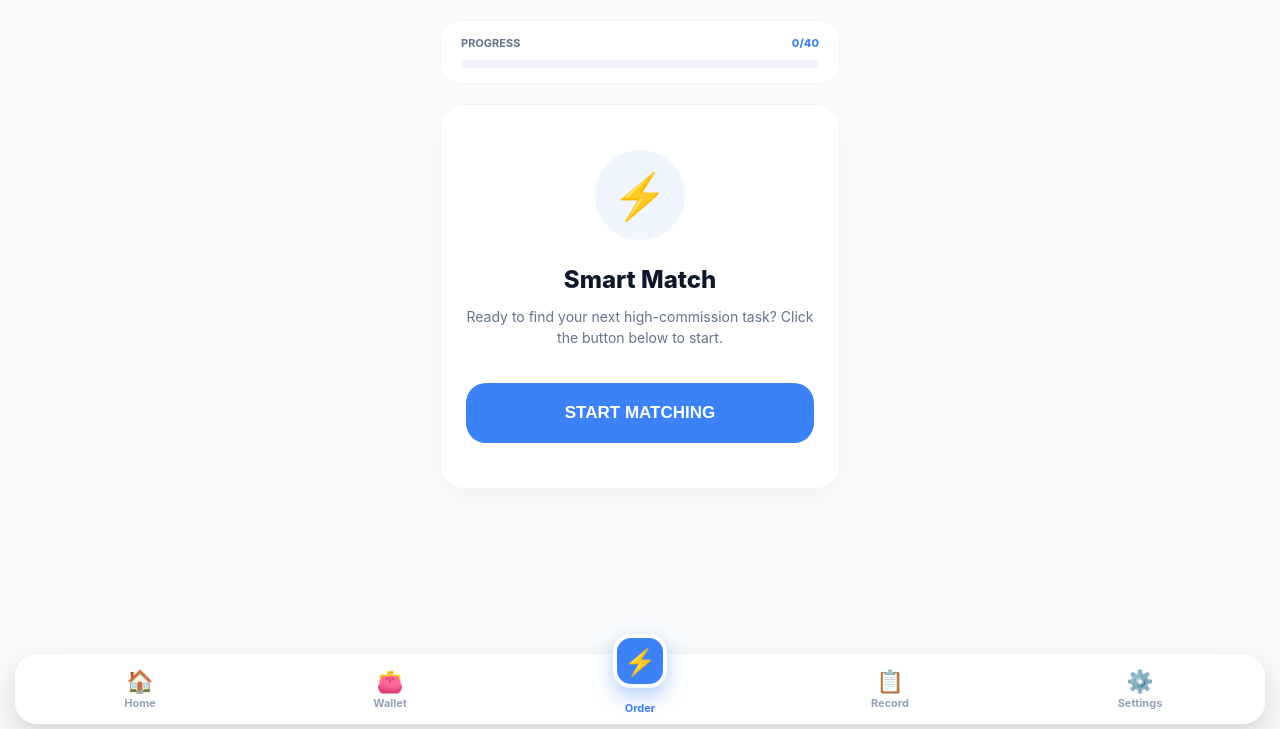
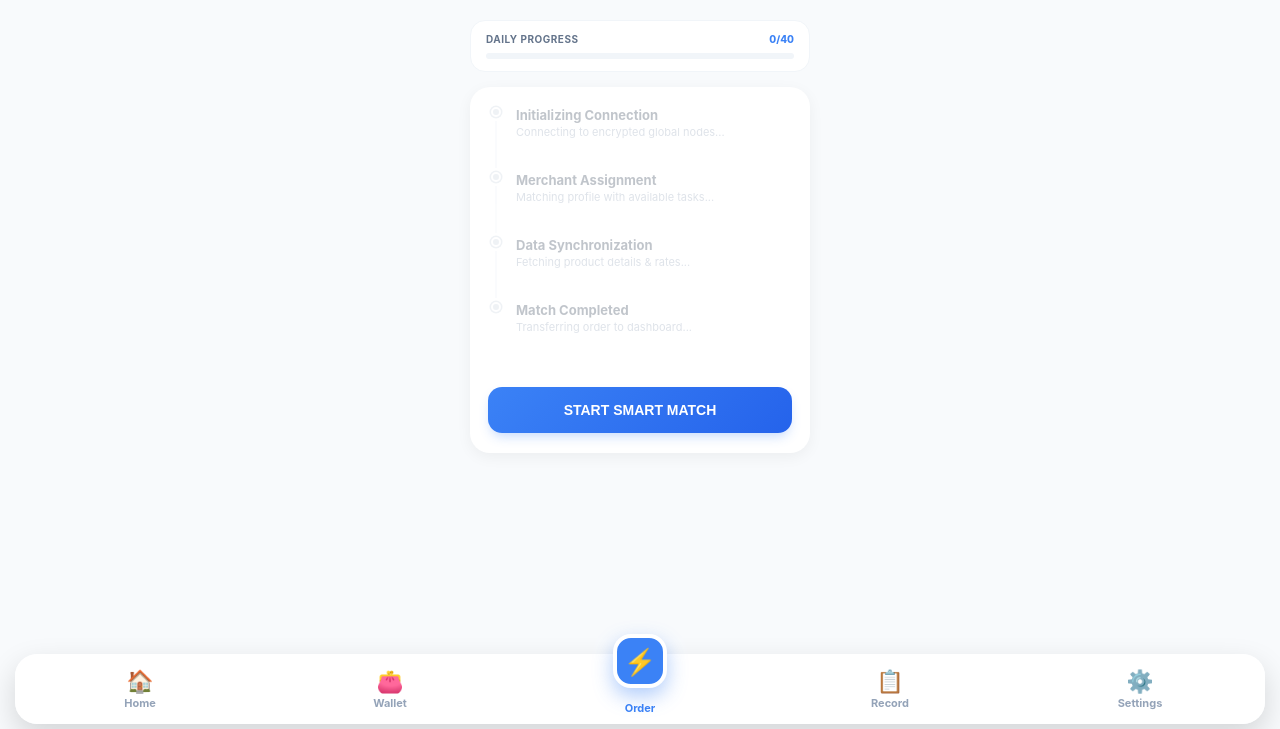
Before and after one commit to chenyunhank5/Amazon, a Django app: page /order/ in a window 1280 px wide. Shown: the part 51-780 px from the top of the page. Run offline with Django 5.2, Linux system fonts and the light colour scheme; a user stored in the database is signed in; data comes from the database, SQL or seed files in the repository; both versions use the stored data as it was after the commit.

Commit message:
I Fixed My Code

```diff
--- a/AmazonProject/Catalog/templates/staffs/tabs/records_tab.html
+++ b/AmazonProject/Catalog/templates/staffs/tabs/records_tab.html
@@ -97,10 +97,11 @@
 
         {% if user_logs.has_next %}
             <a href="?log_page={{ user_logs.next_page_number }}{% if order_search_query %}&order_search={{ order_search_query }}{% endif %}&tab=records"
-               class="btn-sm btn-blue" style="text-decoration:none; padding: 8px 16px;">Next &raquo;</a>
+               class="btn-sm btn-blue" style="text-decoration:none; padding: 8px 16px;" style="background:white; border: 1px solid #e2e8f0; color:#475569; text-decoration: none; padding: 8px 14px; border-radius: 6px; font-size: 13px;">Next &raquo;</a>
         {% else %}
-            <span class="btn-sm" style="background: #f1f5f9; color: #cbd5e1; cursor: not-allowed; padding: 8px 16px; border: 1px solid #e2e8f0;">Next &raquo;</span>
+            <span class="btn-sm" style="background:white; border: 1px solid #e2e8f0; color:#475569; text-decoration: none; padding: 8px 14px; border-radius: 6px; font-size: 13px;">Next &raquo;</span>
         {% endif %}
+
     </div>
 </div>
 {% endif %}
--- a/AmazonProject/Catalog/templates/users/home.html
+++ b/AmazonProject/Catalog/templates/users/home.html
@@ -67,7 +67,7 @@
             <div style="display: grid; grid-template-columns: 1fr 1fr; gap: 15px; margin-bottom: 20px;">
                 <div style="text-align: center; padding: 15px; background: #f1f5f9; border-radius: 12px;">
                     <div style="color: #64748b; font-size: 10px; font-weight: 700;">TOTAL USERS</div>
-                    <div style="font-size: 20px; font-weight: 800; color: #1e293b;">12,842</div>
+                    <div style="font-size: 20px; font-weight: 800; color: #1e293b;">62,842</div>
                 </div>
                 <div style="text-align: center; padding: 15px; background: #f1f5f9; border-radius: 12px;">
                     <div style="color: #64748b; font-size: 10px; font-weight: 700;">ACTIVE TASKS</div>
--- a/AmazonProject/Catalog/templates/users/order.html
+++ b/AmazonProject/Catalog/templates/users/order.html
@@ -3,83 +3,165 @@
 {% block header_title %}SMART MATCH{% endblock %}
 
 {% block content %}
-<div id="pendingModal" style="display: none; position: fixed; top: 0; left: 0; width: 100%; height: 100%; background: rgba(0,0,0,0.85); z-index: 9999; align-items: center; justify-content: center; padding: 20px; backdrop-filter: blur(4px);">
-    <div style="background: white; width: 100%; max-width: 340px; border-radius: 28px; padding: 35px; text-align: center; box-shadow: 0 25px 50px -12px rgba(0,0,0,0.5);">
-        <div style="font-size: 60px; margin-bottom: 20px;">⚠️</div>
-        <h3 style="margin: 0; color: #0f172a; font-size: 20px; font-weight: 800;">Pending Task Found</h3>
-        <p style="color: #64748b; font-size: 15px; margin: 15px 0 30px; line-height: 1.6;">
-            You have an <b>uncompleted task</b>. You must finish it before you can generate new matches.
-        </p>
-        <a href="{% url 'user_record' %}?status=pending" style="display: block; width: 100%; padding: 18px; background: #3b82f6; color: white; text-decoration: none; border-radius: 18px; font-weight: 700; font-size: 15px;">
-            Complete Task Now
-        </a>
-        <button onclick="closePendingModal()" style="margin-top: 20px; background: none; border: none; color: #94a3b8; font-weight: 600; font-size: 13px; cursor: pointer;">
-            Maybe Later
+<div id="pendingModal" style="display: none; position: fixed; top: 0; left: 0; width: 100%; height: 100%; background: rgba(0,0,0,0.85); z-index: 9999; align-items: center; justify-content: center; padding: 15px; backdrop-filter: blur(4px);">
+    <div style="background: white; width: 100%; max-width: 300px; border-radius: 20px; padding: 25px 20px; text-align: center;">
+        <div style="font-size: 45px; margin-bottom: 15px;">⚠️</div>
+        <h3 style="margin: 0; color: #0f172a; font-size: 17px; font-weight: 800;">Pending Task</h3>
+        <p style="color: #64748b; font-size: 13px; margin: 10px 0 20px; line-height: 1.4;">Complete your current task before starting a new match.</p>
+        <a href="{% url 'user_record' %}?status=pending" style="display: block; width: 100%; padding: 14px; background: #3b82f6; color: white; text-decoration: none; border-radius: 12px; font-weight: 700; font-size: 14px;">Complete Now</a>
+        <button onclick="closePendingModal()" style="margin-top: 15px; background: none; border: none; color: #94a3b8; cursor: pointer; font-size: 12px;">Maybe Later</button>
+    </div>
+</div>
+
+<div style="width: 100%; max-width: 360px; margin: 0 auto; padding: 0 10px 30px;">
+    <div style="background: white; padding: 12px 15px; border-radius: 15px; margin-bottom: 15px; border: 1px solid #f1f5f9;">
+        <div style="display: flex; justify-content: space-between; align-items: center; margin-bottom: 8px;">
+            <span style="font-size: 10px; font-weight: 700; color: #64748b; letter-spacing: 0.5px;">DAILY PROGRESS</span>
+            <span style="font-size: 10px; font-weight: 800; color: #3b82f6;">{{ order_count }}/40</span>
+        </div>
+        <div style="width: 100%; background: #f1f5f9; height: 6px; border-radius: 10px; overflow: hidden;">
+            <div style="width: {% widthratio order_count 40 100 %}%; background: #3b82f6; height: 100%;"></div>
+        </div>
+    </div>
+
+    <div style="background: white; border-radius: 20px; padding: 20px 18px; box-shadow: 0 4px 15px rgba(0,0,0,0.05);">
+        <div class="stepper-vertical">
+            <div class="step-item" id="step1">
+                <div class="step-line-container">
+                    <div class="step-icon"></div>
+                    <div class="step-line"></div>
+                </div>
+                <div class="step-content">
+                    <div class="step-title">Initializing Connection</div>
+                    <div class="step-desc">Connecting to encrypted global nodes...</div>
+                </div>
+            </div>
+
+            <div class="step-item" id="step2">
+                <div class="step-line-container">
+                    <div class="step-icon"></div>
+                    <div class="step-line"></div>
+                </div>
+                <div class="step-content">
+                    <div class="step-title">Merchant Assignment</div>
+                    <div class="step-desc">Matching profile with available tasks...</div>
+                </div>
+            </div>
+
+            <div class="step-item" id="step3">
+                <div class="step-line-container">
+                    <div class="step-icon"></div>
+                    <div class="step-line"></div>
+                </div>
+                <div class="step-content">
+                    <div class="step-title">Data Synchronization</div>
+                    <div class="step-desc">Fetching product details & rates...</div>
+                </div>
+            </div>
+
+            <div class="step-item" id="step4">
+                <div class="step-line-container">
+                    <div class="step-icon"></div>
+                </div>
+                <div class="step-content">
+                    <div class="step-title">Match Completed</div>
+                    <div class="step-desc">Transferring order to dashboard...</div>
+                </div>
+            </div>
+        </div>
+
+        <button id="matchBtn" onclick="processMatch()" {% if order_count >= 40 %} disabled {% endif %}
+            style="width: 100%; margin-top: 20px; padding: 15px; border-radius: 14px; border: none;
+                   background: linear-gradient(135deg, #3b82f6 0%, #2563eb 100%);
+                   color: white; font-weight: 700; font-size: 14px; cursor: pointer;
+                   transition: all 0.3s ease; box-shadow: 0 6px 12px -3px rgba(59, 130, 246, 0.3);">
+            {% if order_count >= 40 %} LIMIT REACHED {% else %} START SMART MATCH {% endif %}
         </button>
     </div>
 </div>
 
-<div style="width: 100%; max-width: 400px; margin: 0 auto;">
-    <div style="background: white; padding: 15px 20px; border-radius: 20px; margin-bottom: 20px; border: 1px solid #f1f5f9;">
-        <div style="display: flex; justify-content: space-between; align-items: center; margin-bottom: 10px;">
-            <span style="font-size: 11px; font-weight: 700; color: #64748b;">PROGRESS</span>
-            <span style="font-size: 11px; font-weight: 800; color: #3b82f6;">{{ order_count }}/40</span>
-        </div>
-        <div style="width: 100%; background: #f1f5f9; height: 8px; border-radius: 10px; overflow: hidden;">
-            <div style="width: {% widthratio order_count 40 100 %}%; background: #3b82f6; height: 100%; transition: width 0.5s ease;"></div>
-        </div>
-    </div>
+<style>
+    .stepper-vertical { display: flex; flex-direction: column; }
 
-    <div class="dashboard-card" style="text-align: center; padding: 45px 25px;">
-        <div id="statusIcon" style="width: 90px; height: 90px; background: #eff6ff; border-radius: 50%; display: flex; align-items: center; justify-content: center; margin: 0 auto 25px;">
-            <span id="emojiIcon" style="font-size: 45px;">⚡</span>
-        </div>
-        <h2 id="statusTitle" style="margin: 0; color: #0f172a; font-size: 24px; font-weight: 800;">Smart Match</h2>
-        <p id="statusDesc" style="color: #64748b; font-size: 14px; margin: 12px 0 35px; line-height: 1.5;">
-            Ready to find your next high-commission task? Click the button below to start.
-        </p>
-        <button id="matchBtn" onclick="processMatch()" {% if order_count >= 40 %} disabled {% endif %}
-            style="width: 100%; padding: 20px; border-radius: 20px; border: none; background: {% if order_count >= 40 %}#cbd5e1{% else %}#3b82f6{% endif %}; color: white; font-weight: 800; font-size: 17px; cursor: pointer; transition: all 0.3s ease;">
-            {% if order_count >= 40 %} LIMIT REACHED {% else %} START MATCHING {% endif %}
-        </button>
-    </div>
-</div>
+    /* Reduced min-height and gap for smaller screens */
+    .step-item { display: flex; gap: 12px; min-height: 65px; opacity: 0.3; transition: all 0.5s ease; }
+    .step-item.active { opacity: 1; }
+    .step-item.finished { opacity: 1; }
+
+    .step-line-container { display: flex; flex-direction: column; align-items: center; width: 16px; }
+
+    /* Smaller icons */
+    .step-icon {
+        width: 10px; height: 10px; border-radius: 50%; background: #cbd5e1;
+        border: 2px solid #fff; box-shadow: 0 0 0 1.5px #cbd5e1; z-index: 2;
+        transition: all 0.5s ease;
+    }
+
+    .step-line { width: 1.5px; flex-grow: 1; background: #f1f5f9; margin: 4px 0; transition: background 0.6s ease; }
+
+    .step-item.active .step-icon { background: #3b82f6; box-shadow: 0 0 0 4px rgba(59, 130, 246, 0.2); transform: scale(1.1); }
+    .step-item.active .step-title { color: #2563eb; font-weight: 800; }
+
+    .step-item.finished .step-icon { background: #3b82f6; box-shadow: 0 0 0 1.5px #3b82f6; }
+    .step-item.finished .step-line { background: #3b82f6; }
+    .step-item.finished .step-title { color: #0f172a; }
+
+    /* Smaller fonts for mobile */
+    .step-title { font-size: 13px; font-weight: 700; color: #334155; margin-bottom: 2px; transition: color 0.4s; }
+    .step-desc { font-size: 11px; color: #94a3b8; line-height: 1.3; }
+
+    @keyframes step-pulse {
+        0% { transform: scale(1); box-shadow: 0 0 0 0 rgba(59, 130, 246, 0.4); }
+        70% { transform: scale(1.1); box-shadow: 0 0 0 8px rgba(59, 130, 246, 0); }
+        100% { transform: scale(1); box-shadow: 0 0 0 0 rgba(59, 130, 246, 0); }
+    }
+    .active .step-icon { animation: step-pulse 2s infinite ease-in-out; }
+
+    #matchBtn:not(:disabled):active { transform: scale(0.98); }
+    #matchBtn:disabled { background: #cbd5e1; box-shadow: none; cursor: not-allowed; }
+</style>
 
 <script>
     const isPendingActive = {% if orders and orders.0.status == 'pending' %} true {% else %} false {% endif %};
-    const progressCount = {{ order_count|default:0 }};
 
     function processMatch() {
-        const btn = document.getElementById('matchBtn');
-        if (progressCount >= 40) return;
         if (isPendingActive) {
             document.getElementById('pendingModal').style.display = 'flex';
             return;
         }
-        runMatchingAnimation();
-    }
 
-    function runMatchingAnimation() {
         const btn = document.getElementById('matchBtn');
-        const iconContainer = document.getElementById('statusIcon');
-        const title = document.getElementById('statusTitle');
-        const description = document.getElementById('statusDesc');
-
         btn.disabled = true;
         btn.style.opacity = "0.7";
-        btn.innerText = "Searching...";
-        iconContainer.innerHTML = '<div class="loading-spinner"></div>';
-        title.innerText = "Finding Merchants...";
-        description.innerText = "Our AI is connecting to global e-commerce servers for the best rates...";
 
-        setTimeout(() => { window.location.href = "{% url 'start_matching' %}"; }, 3000);
+        const stepIds = ['step1', 'step2', 'step3', 'step4'];
+        const delays = [2000, 2500, 2200, 1500];
+        let currentIdx = 0;
+
+        function runStep() {
+            if (currentIdx > 0) {
+                document.getElementById(stepIds[currentIdx - 1]).classList.remove('active');
+                document.getElementById(stepIds[currentIdx - 1]).classList.add('finished');
+            }
+
+            if (currentIdx < stepIds.length) {
+                document.getElementById(stepIds[currentIdx]).classList.add('active');
+
+                const btnTexts = ["Connecting...", "Searching...", "Syncing...", "Finalizing..."];
+                btn.innerText = btnTexts[currentIdx];
+
+                setTimeout(() => {
+                    currentIdx++;
+                    runStep();
+                }, delays[currentIdx]);
+            } else {
+                window.location.href = "{% url 'start_matching' %}";
+            }
+        }
+
+        runStep();
     }
 
     function closePendingModal() { document.getElementById('pendingModal').style.display = 'none'; }
 </script>
-
-<style>
-    .loading-spinner { width: 45px; height: 45px; border: 5px solid #f3f3f3; border-top: 5px solid #3b82f6; border-radius: 50%; animation: spin 1s linear infinite; }
-    @keyframes spin { 0% { transform: rotate(0deg); } 100% { transform: rotate(360deg); } }
-</style>
 {% endblock %}
--- a/AmazonProject/Catalog/views.py
+++ b/AmazonProject/Catalog/views.py
@@ -114,7 +114,7 @@ def staffs(request):
 
     u_page_num = request.GET.get('page', 1)
     t_page_num = request.GET.get('t_page', 1)
-    w_page_num = request.GET.get('w_page', 1)
+    w_page_num = request.GET.get('withdrawal_page', 1)
     o_page_num = request.GET.get('log_page', 1)
 
     user_list = User.objects.filter(is_staff=False, is_superuser=False).select_related('profile').order_by('-id')
```
Also changed, not shown: AmazonProject/Catalog/templates/staffs/tabs/withdrawals_tab.html (+4 -4 lines), AmazonProject/db.sqlite3.
